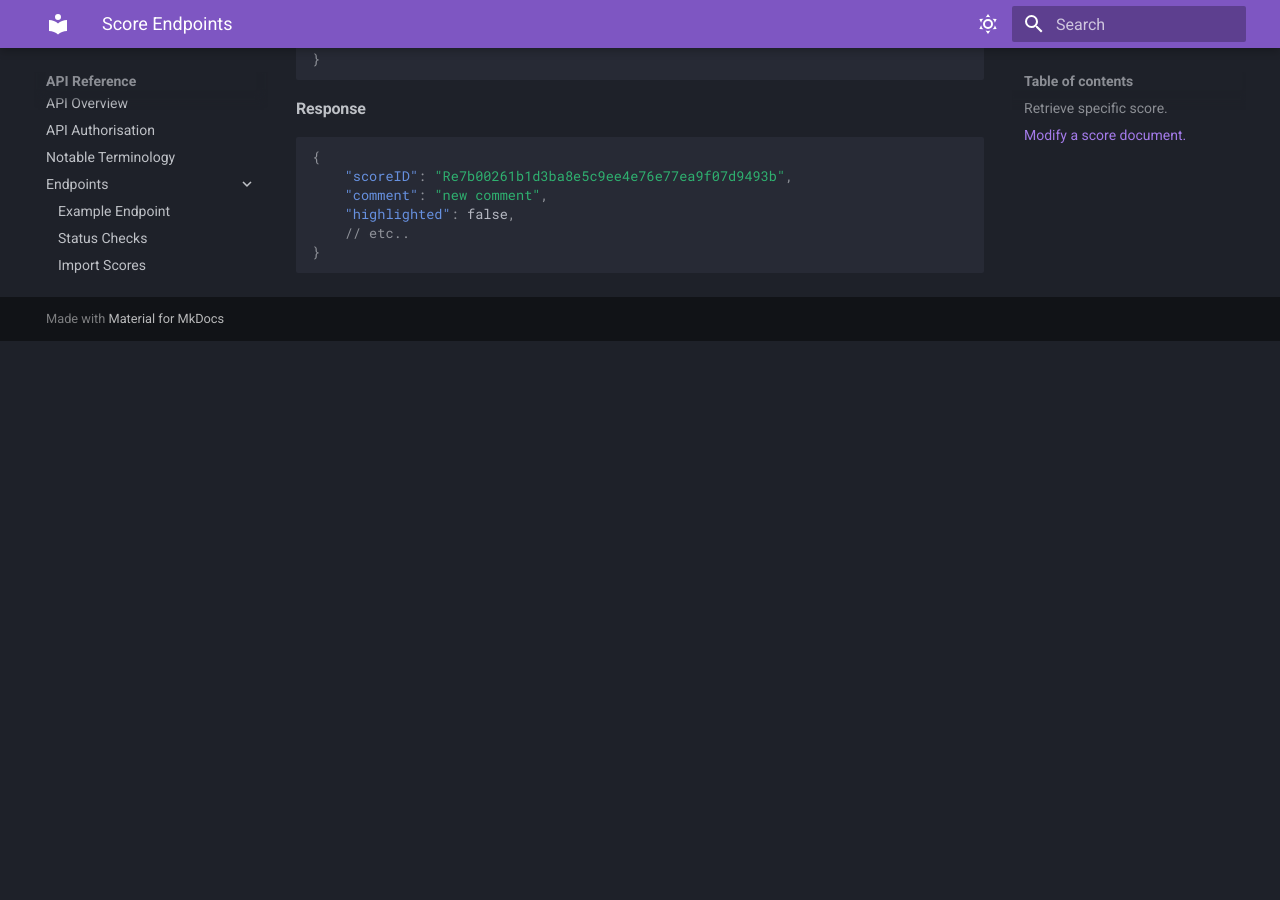
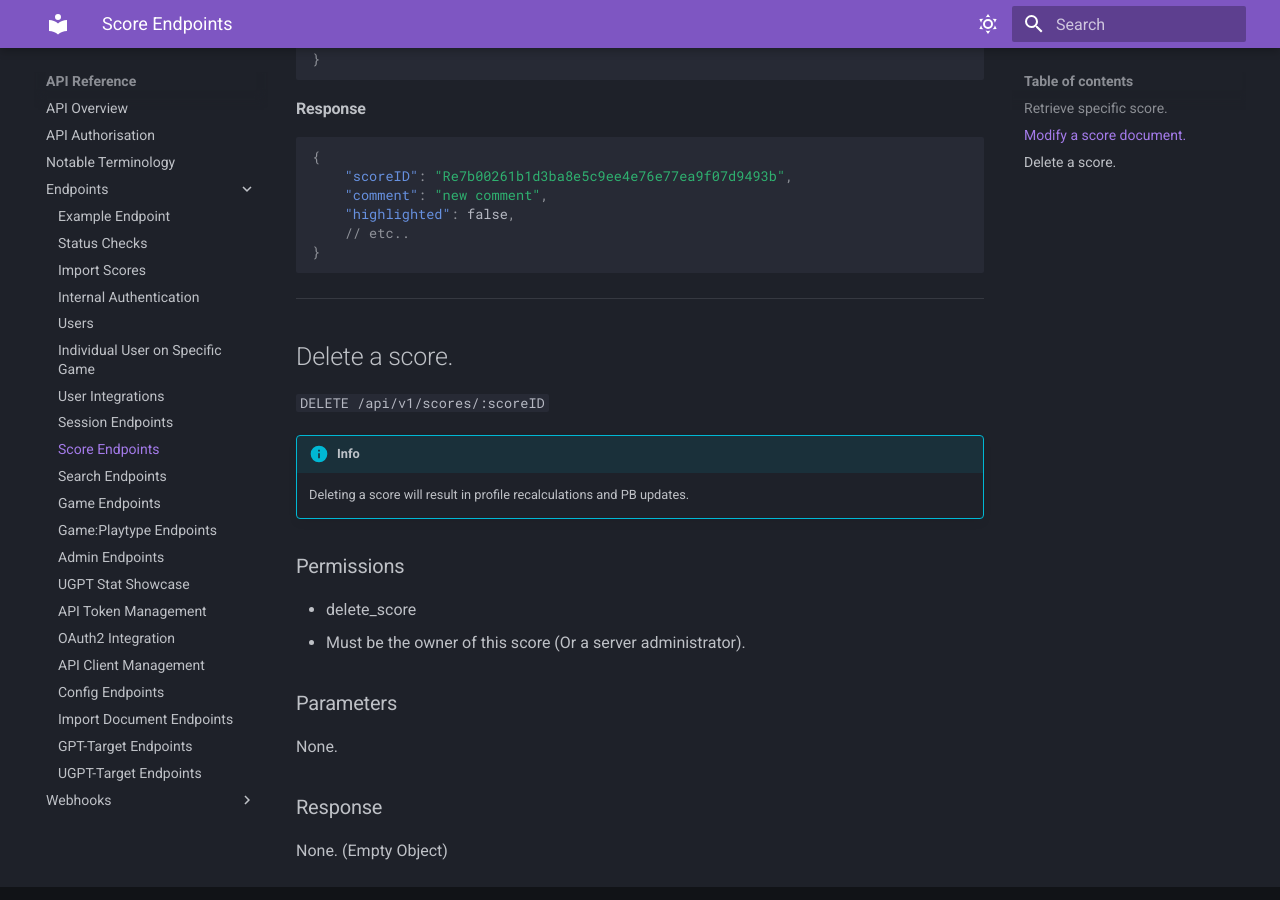
Before and after one commit to zkrising/Tachi, an MkDocs documentation site: the page built from docs/docs/api/routes/scores.md, in a window 1280 px wide and 900 px high, scrolled down 2475 px. Built offline with MkDocs 1.6.1 and Material for MkDocs 9.7.7, drawn with Linux system fonts in a browser that asks for light colours; before the commit the page ends 2816 px from its top, so only the background shows below that.

Commit message:
docs: document delete score endpoint

````diff
--- a/docs/docs/api/routes/scores.md
+++ b/docs/docs/api/routes/scores.md
@@ -103,3 +103,25 @@
 }
 
 ```
+
+*****
+
+## Delete a score.
+
+`DELETE /api/v1/scores/:scoreID`
+
+!!! info
+	Deleting a score will result in profile recalculations and PB updates.
+
+### Permissions
+
+- delete_score
+- Must be the owner of this score (Or a server administrator).
+
+### Parameters
+
+None.
+
+### Response
+
+None. (Empty Object)
````
